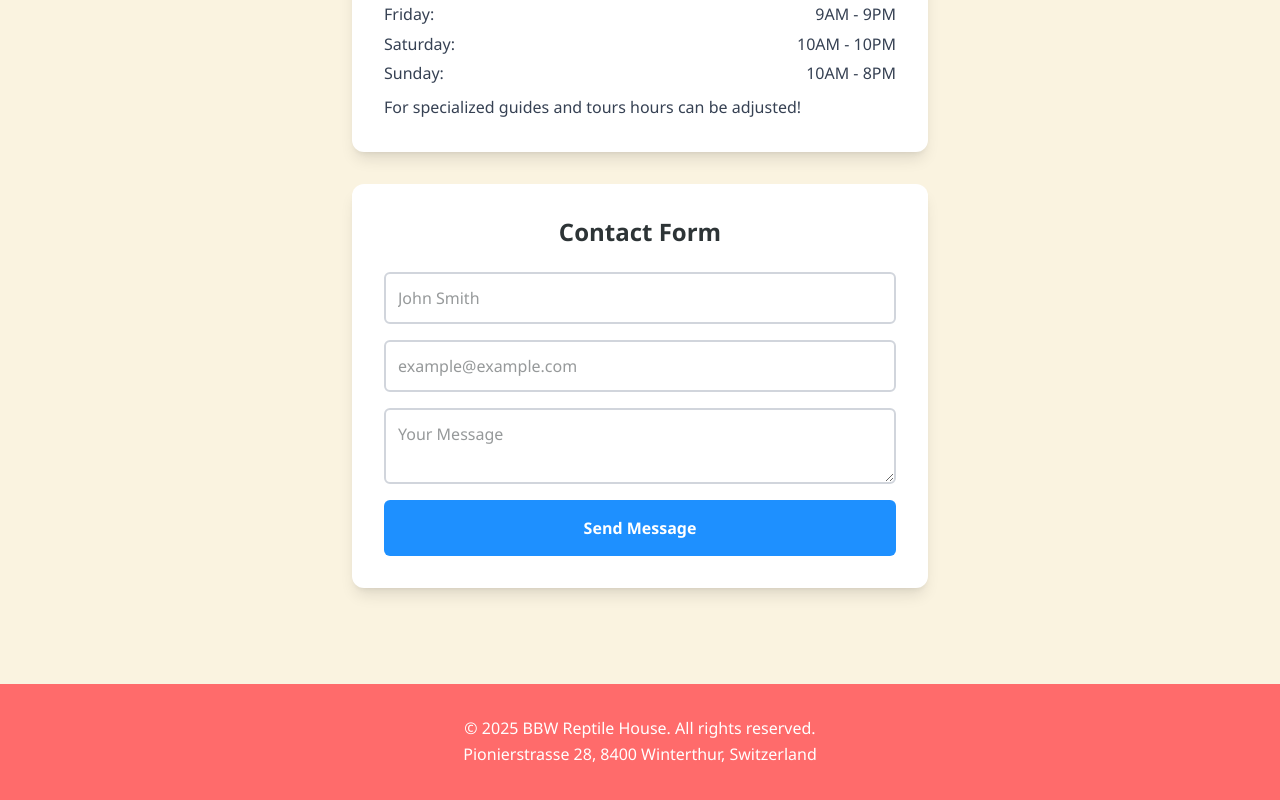
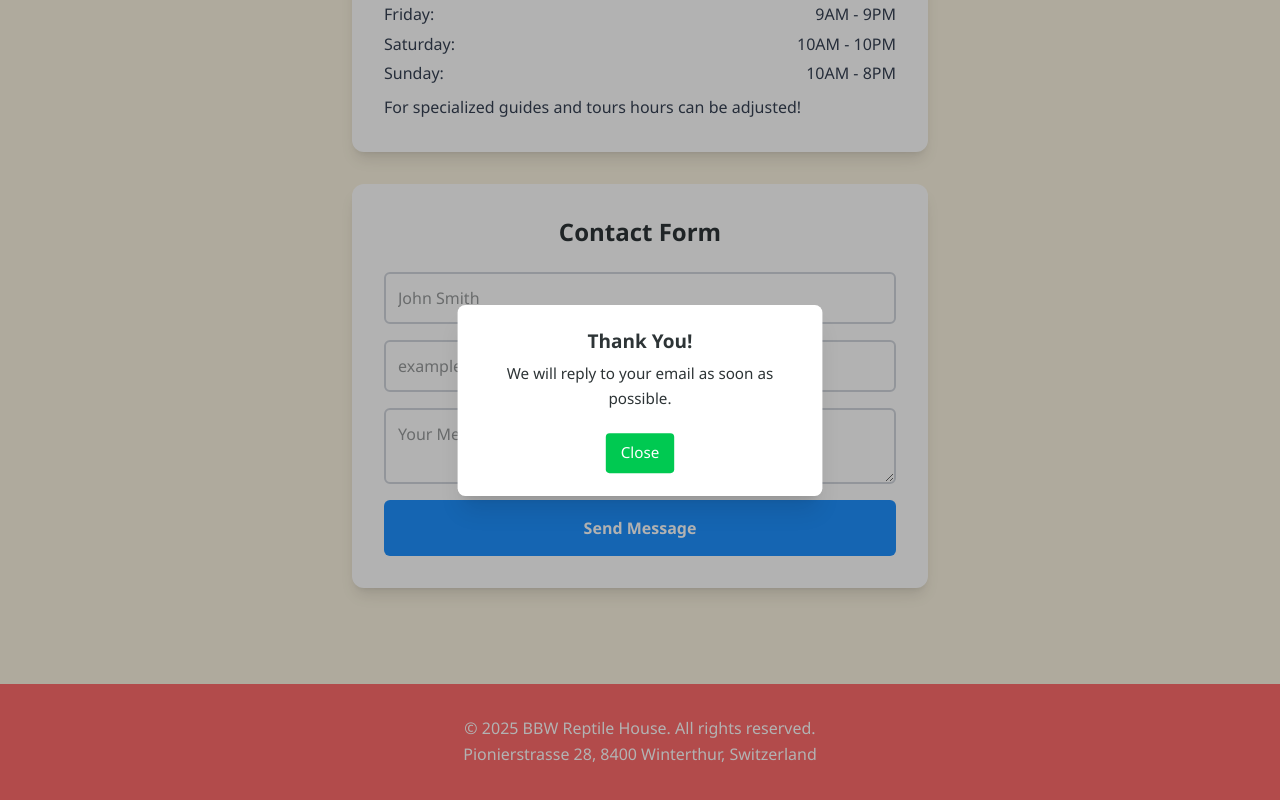
Before and after one commit to HardBoss07/bbw-praxis-repo, a Next.js app in the folder MyLittleZoo/my-little-zoo/: page /contact in a window 1280 px wide. Both pictures are taken after typing "Sample", "name@example.com", "Sample" into the empty fields and a click on the button "Send Message". Shown: the part 1009-1809 px from the top of the page. Built offline with nearby package versions, Linux system fonts and the light colour scheme.

Commit message:
added popup after sumbitting contact form in ContactFormComponent.tsx

```diff
--- a/MyLittleZoo/my-little-zoo/app/components/ContactFormComponent.tsx
+++ b/MyLittleZoo/my-little-zoo/app/components/ContactFormComponent.tsx
@@ -1,6 +1,6 @@
-"use client"
+"use client";
 
-import React, {useState} from "react";
+import React, { useState } from "react";
 import InputComponent from "@/app/components/InputComponent";
 import ButtonComponent from "@/app/components/ButtonComponent";
 
@@ -8,6 +8,7 @@ export default function ContactFormComponent() {
     const [name, setName] = useState("");
     const [email, setEmail] = useState("");
     const [message, setMessage] = useState("");
+    const [showPopup, setShowPopup] = useState(false);
 
     const handleSubmit = (e: React.FormEvent<HTMLFormElement>) => {
         e.preventDefault();
@@ -16,13 +17,15 @@ export default function ContactFormComponent() {
         console.log("Email:", email);
         console.log("Message:", message);
 
+        setShowPopup(true); // Show popup
+
         setName("");
         setEmail("");
         setMessage("");
-    }
+    };
 
     return (
-        <div className="max-w-xl mx-auto mt-8 p-8 bg-white rounded-xl shadow-lg">
+        <div className="max-w-xl mx-auto mt-8 p-8 bg-white rounded-xl shadow-lg relative">
             <h3 className="text-2xl font-semibold mb-6 text-center">Contact Form</h3>
             <form onSubmit={handleSubmit} className="grid gap-4">
                 <InputComponent
@@ -52,6 +55,22 @@ export default function ContactFormComponent() {
                     onClick={() => {}}
                 />
             </form>
+            {showPopup && (
+                <div className="fixed inset-0 bg-black/30 flex items-center justify-center z-50">
+                    <div className="bg-white p-6 rounded-lg shadow-xl text-center max-w-sm mx-auto transform scale-95 transition-transform duration-300 ease-out animate-popup">
+                        <h4 className="text-xl font-semibold mb-2">Thank You!</h4>
+                        <p className="mb-4">
+                            We will reply to your email <span className="font-medium">{email}</span> as soon as possible.
+                        </p>
+                        <button
+                            className="mt-2 px-4 py-2 bg-green-500 text-white rounded hover:bg-green-600 transition"
+                            onClick={() => setShowPopup(false)}
+                        >
+                            Close
+                        </button>
+                    </div>
+                </div>
+            )}
         </div>
     );
 }
--- a/MyLittleZoo/my-little-zoo/app/globals.css
+++ b/MyLittleZoo/my-little-zoo/app/globals.css
@@ -44,3 +44,24 @@ main {
     transform: translateY(-6px);
     box-shadow: 0 8px 20px rgba(0, 0, 0, 0.2);
 }
+
+@tailwind base;
+@tailwind components;
+@tailwind utilities;
+
+@layer utilities {
+    @keyframes popup {
+        0% {
+            transform: scale(0.9);
+            opacity: 0;
+        }
+        100% {
+            transform: scale(1);
+            opacity: 1;
+        }
+    }
+
+    .animate-popup {
+        animation: popup 0.25s ease-out forwards;
+    }
+}
```
